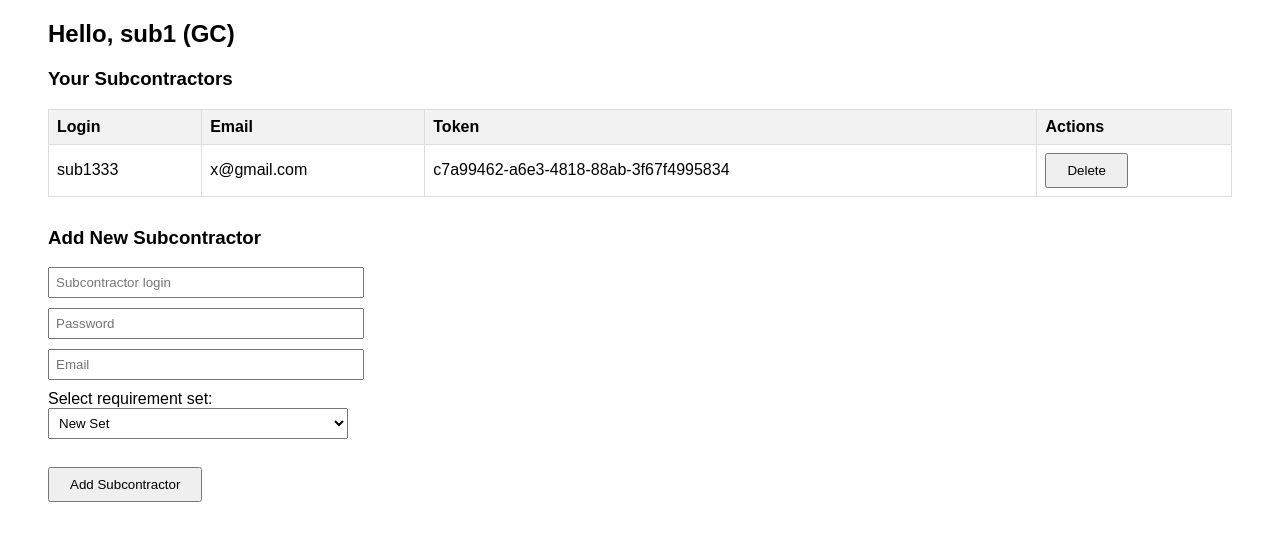
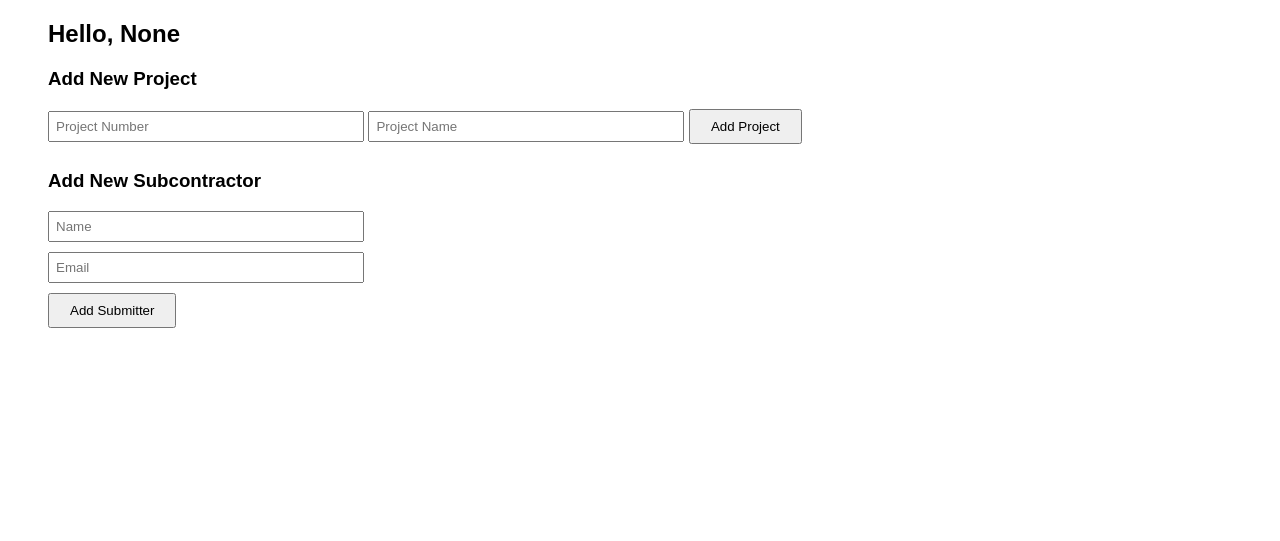
Before and after one commit to Klodmy/compliance, a Flask app: page /admin in a window 1280 px wide. Shown: the part 86-627 px from the top of the page. Run offline with Flask 3, Linux system fonts and the light colour scheme; a user stored in the database is signed in; data comes from the database, SQL or seed files in the repository; data that the repository does not hold is empty.

Commit message:
updated schema, admin, registration, login routes and htmls, added projects as entity

```diff
--- a/app.py
+++ b/app.py
@@ -3,6 +3,7 @@ import sqlite3
 import uuid
 from utils import ex_check
 import os
+from random import randint
 
 
 app = Flask(__name__)
@@ -44,7 +45,7 @@ def login():
         form_password = request.form["password"]
 
         # getting user by login
-        user = db.execute("SELECT * FROM users WHERE login = ?", (form_login, )).fetchone()
+        user = db.execute("SELECT * FROM admin_users WHERE login = ?", (form_login, )).fetchone()
 
         # checking user's password, redirects to admin panel if ok
         if user and form_password == user["password"]:
@@ -75,6 +76,7 @@ def registration():
         password = request.form.get("password")
         password2 = request.form.get("password2")
         email = request.form.get("email")
+        name = request.form.get("name")
         token = str(uuid.uuid4())
 
         # check if all gethered and password confirmed
@@ -82,7 +84,7 @@ def registration():
             if password == password2:
 
                 # create new user in db
-                db.execute("INSERT INTO users (login, password, token, role, email) VALUES (?, ?, ?, ?, ?)", (login, password, token, "gc", email))
+                db.execute("INSERT INTO admin_users (login, password, email, name) VALUES (?, ?, ?, ?)", (login, password, email, name))
                 db.commit()
 
                 # sands back to login
@@ -95,6 +97,7 @@ def registration():
 @app.route("/admin", methods=['GET', 'POST'])
 def admin():
 
+    # db call, gets admin's id
     db = get_db()
     user_id = session.get("id")
 
@@ -105,24 +108,41 @@ def admin():
 
     if request.method == "POST":
 
-        # getting data from the form
-        new_login = request.form.get("new_login")
-        new_password = request.form.get("new_password")
-        new_token = str(uuid.uuid4())
-        email = request.form.get("email")
-        # dropdown, select from created ones, if none - proposes standard
-        requirement_set = request.form.get("requirement_set")
+        # checks which form was submitted
+        submitted_form = request.form.get("submitted_form")
 
-        # adding sub
-        db.execute("INSERT INTO users (login, password, token, created_by, email, requirement_set_id, role) VALUES (?, ?, ?, ?, ?, ?, ?)", (new_login, new_password, new_token, user_id, email, requirement_set, "sub"))
-        db.commit()
+        # adds new project
+        if submitted_form == "add_project":
 
-    # creating a user
-    user = db.execute("SELECT * FROM users WHERE id = ?", (session["id"],)).fetchone()
-    subs = db.execute("SELECT * FROM users WHERE created_by = ?", (session["id"],)).fetchall()
-    req_sets = db.execute("SELECT id, name FROM requirement_sets WHERE gc_id = ?", (user_id,)).fetchall()
+            # creating new projects
+            project_number = request.form.get("projet_number")
+            project_name = request.form.get("project_name")
 
-    return render_template("admin.html", user=user, subs=subs, req_sets=req_sets)
+            # adding project to the db
+            db.execute("INSERT INTO projects (project_number, project_name, project_admin_id) VALUES (?, ?, ?)", (project_number, project_name, user_id))
+            db.commit()
+
+
+        # adds new user
+        elif submitted_form == "add_submitter":
+
+            # creating token and requesting new invited user's email
+            new_token = str(uuid.uuid4())
+            name = request.form.get("name")
+            email = request.form.get("email")
+
+
+            # adding new user dummy data
+            db.execute("INSERT INTO submitting_users (login, password, email, token, invited_by, name) VALUES (?, ?, ?, ?, ?, ?)", (str(randint(1, 1000)), str(randint(1, 1000)), new_token, user_id, email, name))
+            db.commit()
+
+
+    # getting admin, submitters, projects
+    user = db.execute("SELECT * FROM admin_users WHERE id = ?", (session["id"],)).fetchone()
+    subs = db.execute("SELECT * FROM submitting_users WHERE invited_by = ?", (session["id"],)).fetchall()
+    projects = db.execute("SELECT * FROM project WHERE project_admin_id = ?", (user_id,)).fetchall()
+
+    return render_template("admin.html", user=user, subs=subs, projects=projects)
 
 # removes sub from the db when "delete" button is hit
 @app.route("/delete_sub", methods=['POST'])
--- a/schema.sql
+++ b/schema.sql
@@ -1,21 +1,54 @@
-DROP TABLE IF EXISTS users;
-DROP TABLE IF EXISTS docs;
-
-CREATE TABLE users (
+CREATE TABLE admin_users (
     id INTEGER PRIMARY KEY AUTOINCREMENT,
     login TEXT UNIQUE NOT NULL,
     password TEXT NOT NULL,
+    email TEXT NOT NULL
+);
+
+CREATE TABLE submitting_users (
+    id INTEGER PRIMARY KEY AUTOINCREMENT,
+    login TEXT UNIQUE NOT NULL,
+    password TEXT NOT NULL,
+    email TEXT NOT NULL,
     token TEXT UNIQUE NOT NULL,
-    role TEXT NOT NULL  -- 'gc' or 'sub'
+    invited_by INTEGER NOT NULL,
+    FOREIGN KEY (invited_by) REFERENCES admin_users(id)
+);
+
+CREATE TABLE project (
+    id INTEGER PRIMARY KEY AUTOINCREMENT,
+    project_number INTEGER NOT NULL,
+    project_name TEXT NOT NULL,
+    project_admin_id INTEGER NOT NULL,
+    FOREIGN KEY (project_admin_id) REFERENCES admin_users(id)
+);
+
+CREATE TABLE requirement_sets (
+    id INTEGER PRIMARY KEY AUTOINCREMENT,
+    name TEXT NOT NULL,
+    admin_user_id INTEGER NOT NULL,
+    submitting_user_id INTEGER NOT NULL,
+    FOREIGN KEY (admin_user_id) REFERENCES admin_users(id),
+    FOREIGN KEY (submitting_user_id) REFERENCES submitting_users(id)
+);
+
+CREATE TABLE requirements (
+    id INTEGER PRIMARY KEY AUTOINCREMENT,
+    set_id INTEGER NOT NULL,
+    doc_type TEXT NOT NULL,
+    FOREIGN KEY (set_id) REFERENCES requirement_sets(id),
+    UNIQUE (set_id, doc_type)
 );
 
 CREATE TABLE docs (
     id INTEGER PRIMARY KEY AUTOINCREMENT,
-    user_id INTEGER NOT NULL,
     link TEXT NOT NULL,
     date_submitted TEXT,
     expiry_date TEXT,
     confirmation TEXT,
     doc_type TEXT NOT NULL,
-    FOREIGN KEY(user_id) REFERENCES users(id)
+    submitting_user_id INTEGER NOT NULL,
+    admin_user_id INTEGER NOT NULL,
+    FOREIGN KEY (submitting_user_id) REFERENCES submitting_users(id),
+    FOREIGN KEY (admin_user_id) REFERENCES admin_users(id)
 );
--- a/templates/admin.html
+++ b/templates/admin.html
@@ -21,51 +21,23 @@
         <a href="/logout">Log Out</a>
     </nav>
 
-    <h2>Hello, {{ user['login'] }} (GC)</h2>
+    <h2>Hello, {{ user['name'] }}</h2>
 
-    <h3>Your Subcontractors</h3>
-    {% if subs %}
-    <table>
-        <tr>
-            <th>Login</th>
-            <th>Email</th>
-            <th>Token</th>
-            <th>Actions</th>
-        </tr>
-        {% for sub in subs %}
-        <tr>
-            <td>{{ sub['login'] }}</td>
-            <td>{{ sub['email'] }}</td>
-            <td>{{ sub['token'] }}</td>
-            <td><form method="post" action="/delete_sub">
-                <input type="hidden" name="token" value="{{ sub['token'] }}">
-                <button type="submit">Delete</button>
-            </form></td>
-        </tr>
-        {% endfor %}
-    </table>
-    {% else %}
-        <p>No subcontractors yet.</p>
-    {% endif %}
+
+    <h3>Add New Project</h3>
+    <form method="post">
+        <input type="hidden" name="submitted_form" value="add_project">
+        <input type="text" name="project_number" placeholder="Project Number">
+        <input type="text" name="project_name" placeholder="Project Name">
+        <button type="submit">Add Project</button>
+    </form>
+
 
     <h3>Add New Subcontractor</h3>
     <form method="post">
-        <input type="text" name="new_login" placeholder="Subcontractor login" required><br>
-        <input type="password" name="new_password" placeholder="Password" required><br>
+        <input type="text" name="name" placeholder="Name" required><br>
         <input type="email" name="email" placeholder="Email" required><br>
-
-        <label>Select requirement set:</label><br>
-        <select name="requirement_set" required>
-            {% if req_sets %}
-                {% for rs in req_sets %}
-                    <option value="{{ rs['id'] }}">{{ rs['name'] }}</option>
-                {% endfor %}
-            {% else %}
-                <option value="1">Standard Set</option>
-            {% endif %}
-        </select><br><br>
-
-        <button type="submit">Add Subcontractor</button>
+        <button type="submit">Add Submitter</button>
     </form>
 
 </body>
```
Also changed, not shown: templates/submitters.html (added, +45 -0 lines), database.db.
